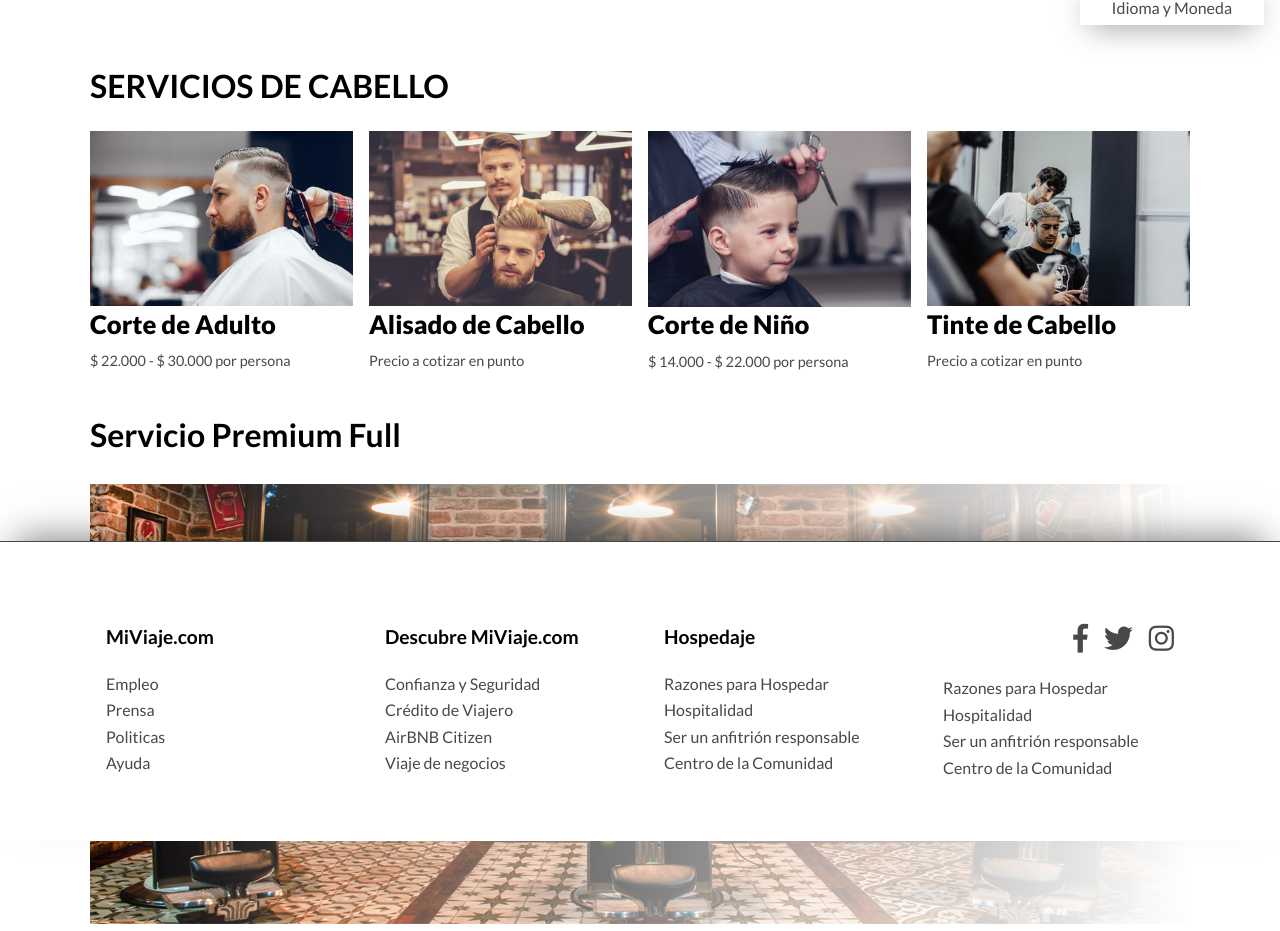
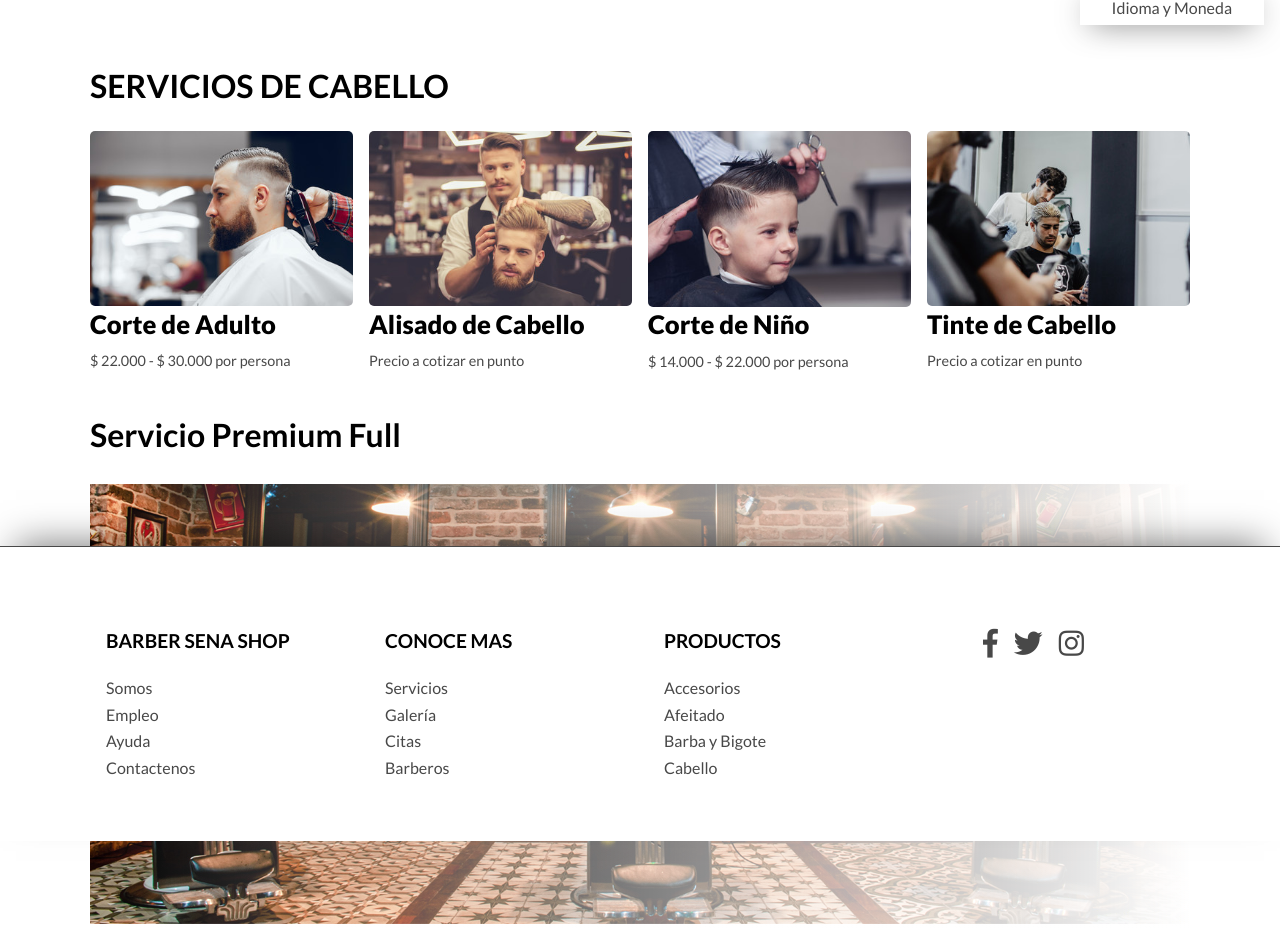
Before and after one commit to mcewenar/SENA, a plain HTML site: page Javascript1/DOM/1-DOM/index.html in a window 1280 px wide. Shown: the part 759-1690 px from the top of the page. Drawn offline with nearby package versions, Linux system fonts and the light colour scheme.

Commit message:
Cambios Footer
Se crea script 05 para activar el footer y cambiar la informacion del mismo

```diff
--- a/Javascript1/DOM/1-DOM/index.html
+++ b/Javascript1/DOM/1-DOM/index.html
@@ -242,6 +242,7 @@
     <!--<script src="js/02-scripts.js"></script>-->
     <script src="js/03-scripts.js"></script>
     <script src="js/04-scripts.js"></script>
+    <script src="js/05-scripts.js"></script>
 
 </body>
 </html>
--- a/Javascript1/DOM/1-DOM/js/03-scripts.js
+++ b/Javascript1/DOM/1-DOM/js/03-scripts.js
@@ -10,7 +10,6 @@ nuevoFondo.style.backgroundImage = 'url(img/barber/barbershop.jpg)';
 const nuevoLogo = document.querySelector('.logo img');
 nuevoLogo.src = 'img/barber/Logo.png';
 nuevoLogo.style.width = '80%';
-
 
 // Cambio encabezado de la pagina, input tipo text y su placeholder
 const nuevoencabezado = 'BARBER SENA SHOP';
@@ -120,7 +119,6 @@ imgServicios[8].src = 'img/barber/perfil.jpg';
 imgServicios[9].src = 'img/barber/perfil.jpg';
 imgServicios[10].src = 'img/barber/perfil.jpg';
 
-
 // ------------------------------------------------ MODIFICAICON QUINTA SECCION DEL MAIN ------------------------------------------------
 // Modificacion quinto subtitulo del main
 serviciosH2[2].textContent = 'OTROS SERVICIOS';
--- a/Javascript1/DOM/1-DOM/js/04-scripts.js
+++ b/Javascript1/DOM/1-DOM/js/04-scripts.js
@@ -6,6 +6,7 @@ for (let i = 0; i < elementoImg.length; i++) {
     elementoImg[i].addEventListener("mouseover", function () {
         elementoImg[i].style.cursor = 'pointer';
         elementoImg[i].style.transform = 'scale(.98)';
+        elementoImg[i].style.transition = 'all .4s ease-in-out';
     });
 }
 
@@ -13,6 +14,12 @@ for (let i = 0; i < elementoImg.length; i++) {
     elementoImg[i].addEventListener("mouseout", function () {
         elementoImg[i].style.transform = 'scale(1)';
     });
+}
+
+// Cambio border radius de las imagenes
+
+for (let i = 0; i < elementoImg.length; i++) {
+        elementoImg[i].style.borderRadius = '5px';
 }
 
 // Modificar puntero en nombre de servicios
--- /dev/null
+++ b/Javascript1/DOM/1-DOM/js/05-scripts.js
@@ -0,0 +1,36 @@
+// ------ CAMBIOS FOOOTER ------//
+
+// Mostrar y ocultar el footer //
+function mostrarOcultar (){
+    document.querySelector('.btn-flotante').classList.toggle('activo');
+    document.querySelector('.footer').classList.toggle('activo');
+}
+
+document.querySelector('.btn-flotante').onclick = function (){
+    mostrarOcultar();
+}
+
+// Eliminar seccion sobrante del footer //
+const menus = document.querySelectorAll('.menu');
+menus[3].remove();
+
+const sociales = document.querySelector('.sociales ul');
+sociales.style.justifyContent = 'start'
+
+// Cambiar titulos footer
+const titulosFooter = document.querySelectorAll('.titulo-footer');
+console.log(titulosFooter);
+
+titulosFooter[0].textContent = 'BARBER SENA SHOP';
+titulosFooter[1].textContent = 'CONOCE MAS';
+titulosFooter[2].textContent = 'PRODUCTOS';
+
+// Cambiar contenido footer //
+const textoFooter = document.querySelectorAll('.menu a');
+console.log(textoFooter);
+
+let textosFooter = ['Somos','Empleo','Ayuda','Contactenos','Servicios','Galería','Citas','Barberos','Accesorios','Afeitado','Barba y Bigote','Cabello'];
+
+for (let i = 0; i < textoFooter.length; i++) {
+    textoFooter[i].textContent = textosFooter[i];
+}
```
